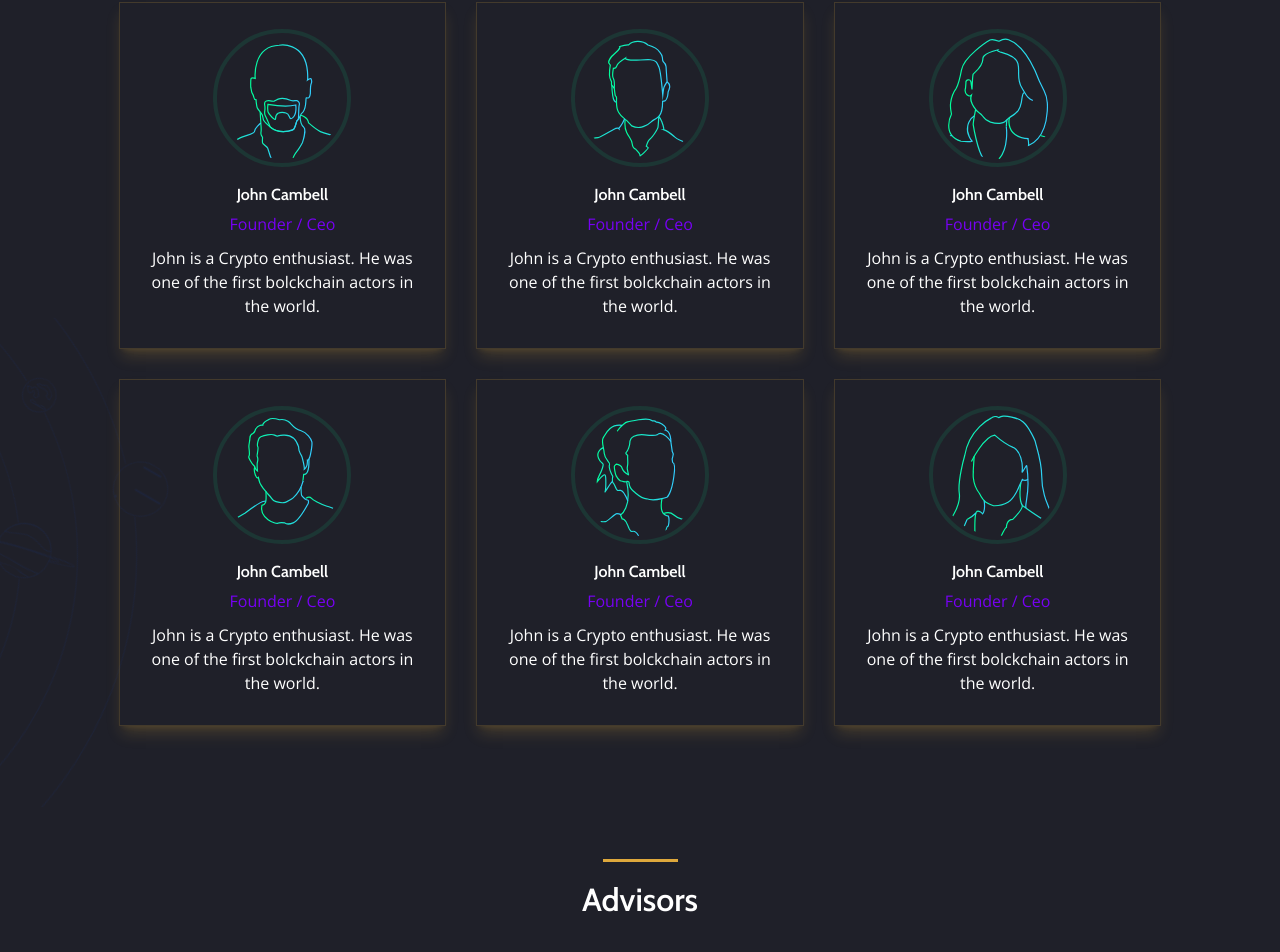
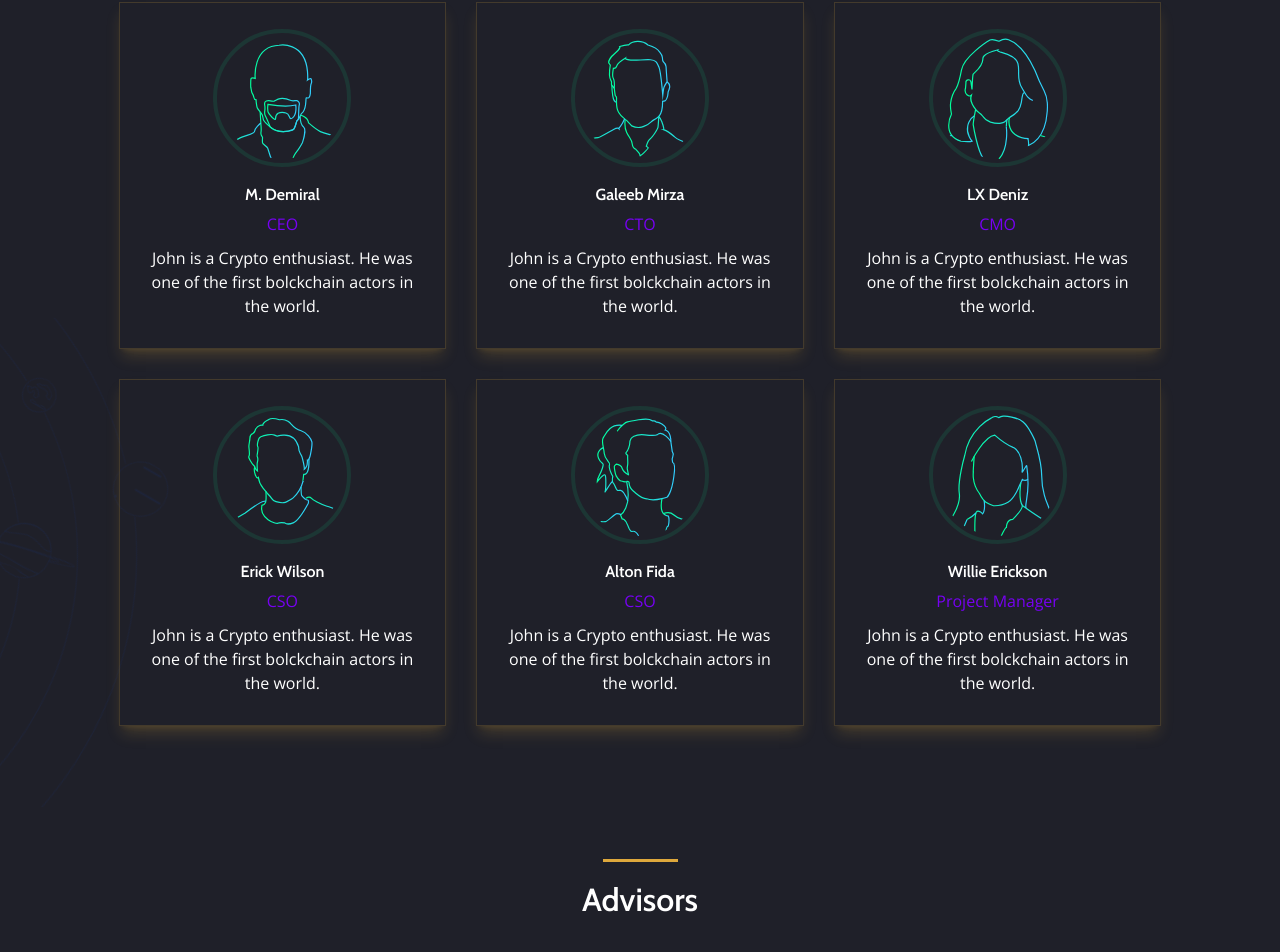
Before and after one commit to alenpragma/mindchain-defiwallet, a React (Vite) app: page / in a window 1280 px wide. Shown: the part 5372-6324 px from the top of the page. Built offline with nearby package versions, Linux system fonts and the light colour scheme; a web font is replaced by a local one; what tailwindcss-animated would draw is missing.

Commit message:
Update Team.jsx

```diff
--- a/src/components/Team.jsx
+++ b/src/components/Team.jsx
@@ -37,8 +37,8 @@ const Team = () => {
 
                             <img className='w-[130px] h-[130px] border-4 border-transparent rounded-full delay-100 absolute top-[50%] left-[50%] translate-x-[-50%] translate-y-[-50%] opacity-0 group-hover:opacity-100' src={teamMemberTwoImg} alt="teamMemberTwoImg" />
                         </div>
-                        <h2 className='pt-[20px] pb-[5px] font-cabin font-semibold capitalize'>John Cambell</h2>
-                        <h3 className='pb-[10px] text-[#7701F3]'>Founder / Ceo</h3>
+                        <h2 className='pt-[20px] pb-[5px] font-cabin font-semibold capitalize'>M. Demiral</h2>
+                        <h3 className='pb-[10px] text-[#7701F3]'>CEO</h3>
                         <p className='px-[20px] pb-[30px]'> John is a Crypto enthusiast. He was one of the first bolckchain actors in the world.</p>
                     </div>
                 </div>
@@ -49,8 +49,8 @@ const Team = () => {
 
                             <img className='w-[130px] h-[130px] border-4 border-transparent rounded-full delay-100 absolute top-[50%] left-[50%] translate-x-[-50%] translate-y-[-50%] opacity-0 group-hover:opacity-100' src={teamMemberFourImg} alt="teamMemberFourImg" />
                         </div>
-                        <h2 className='pt-[20px] pb-[5px] font-cabin font-semibold capitalize'>John Cambell</h2>
-                        <h3 className='pb-[10px] text-[#7701F3]'>Founder / Ceo</h3>
+                        <h2 className='pt-[20px] pb-[5px] font-cabin font-semibold capitalize'>Galeeb Mirza</h2>
+                        <h3 className='pb-[10px] text-[#7701F3]'>CTO</h3>
                         <p className='px-[20px] pb-[30px]'> John is a Crypto enthusiast. He was one of the first bolckchain actors in the world.</p>
                     </div>
                 </div>
@@ -61,8 +61,8 @@ const Team = () => {
 
                             <img className='w-[130px] h-[130px] border-4 border-transparent rounded-full delay-100 absolute top-[50%] left-[50%] translate-x-[-50%] translate-y-[-50%] opacity-0 group-hover:opacity-100' src={teamMemberSixImg} alt="teamMemberSixImg" />
                         </div>
-                        <h2 className='pt-[20px] pb-[5px] font-cabin font-semibold capitalize'>John Cambell</h2>
-                        <h3 className='pb-[10px] text-[#7701F3]'>Founder / Ceo</h3>
+                        <h2 className='pt-[20px] pb-[5px] font-cabin font-semibold capitalize'>lX Deniz</h2>
+                        <h3 className='pb-[10px] text-[#7701F3]'>CMO</h3>
                         <p className='px-[20px] pb-[30px]'> John is a Crypto enthusiast. He was one of the first bolckchain actors in the world.</p>
                     </div>
                 </div>
@@ -73,8 +73,8 @@ const Team = () => {
 
                             <img className='w-[130px] h-[130px] border-4 border-transparent rounded-full delay-100 absolute top-[50%] left-[50%] translate-x-[-50%] translate-y-[-50%] opacity-0 group-hover:opacity-100' src={teamMemberEightImg} alt="teamMemberEightImg" />
                         </div>
-                        <h2 className='pt-[20px] pb-[5px] font-cabin font-semibold capitalize'>John Cambell</h2>
-                        <h3 className='pb-[10px] text-[#7701F3]'>Founder / Ceo</h3>
+                        <h2 className='pt-[20px] pb-[5px] font-cabin font-semibold capitalize'>Erick Wilson</h2>
+                        <h3 className='pb-[10px] text-[#7701F3]'>CSO</h3>
                         <p className='px-[20px] pb-[30px]'> John is a Crypto enthusiast. He was one of the first bolckchain actors in the world.</p>
                     </div>
                 </div>
@@ -85,8 +85,8 @@ const Team = () => {
 
                             <img className='w-[130px] h-[130px] border-4 border-transparent rounded-full delay-100 absolute top-[50%] left-[50%] translate-x-[-50%] translate-y-[-50%] opacity-0 group-hover:opacity-100' src={teamMemberTenImg} alt="teamMemberTenImg" />
                         </div>
-                        <h2 className='pt-[20px] pb-[5px] font-cabin font-semibold capitalize'>John Cambell</h2>
-                        <h3 className='pb-[10px] text-[#7701F3]'>Founder / Ceo</h3>
+                        <h2 className='pt-[20px] pb-[5px] font-cabin font-semibold capitalize'>Alton Fida</h2>
+                        <h3 className='pb-[10px] text-[#7701F3]'>CSO</h3>
                         <p className='px-[20px] pb-[30px]'> John is a Crypto enthusiast. He was one of the first bolckchain actors in the world.</p>
                     </div>
                 </div>
@@ -97,8 +97,8 @@ const Team = () => {
 
                             <img className='w-[130px] h-[130px] border-4 border-transparent rounded-full delay-100 absolute top-[50%] left-[50%] translate-x-[-50%] translate-y-[-50%] opacity-0 group-hover:opacity-100' src={teamMemberTwelveImg} alt="teamMemberTwelveImg" />
                         </div>
-                        <h2 className='pt-[20px] pb-[5px] font-cabin font-semibold capitalize'>John Cambell</h2>
-                        <h3 className='pb-[10px] text-[#7701F3]'>Founder / Ceo</h3>
+                        <h2 className='pt-[20px] pb-[5px] font-cabin font-semibold capitalize'>Willie Erickson</h2>
+                        <h3 className='pb-[10px] text-[#7701F3]'>Project Manager</h3>
                         <p className='px-[20px] pb-[30px]'> John is a Crypto enthusiast. He was one of the first bolckchain actors in the world.</p>
                     </div>
                 </div>
```
